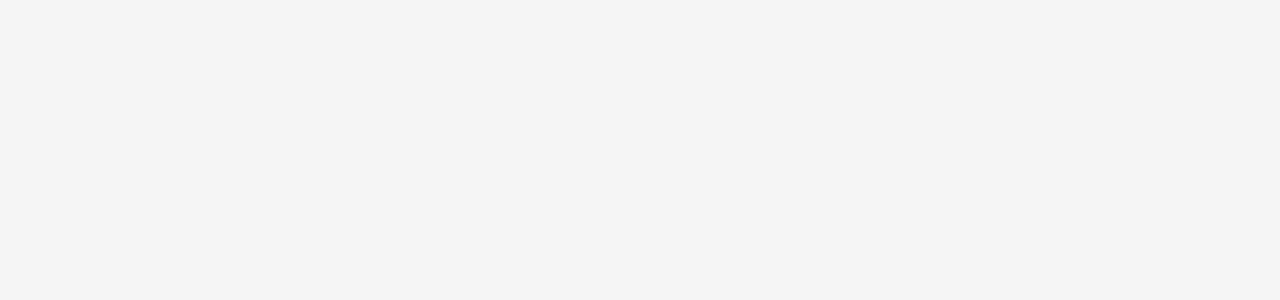
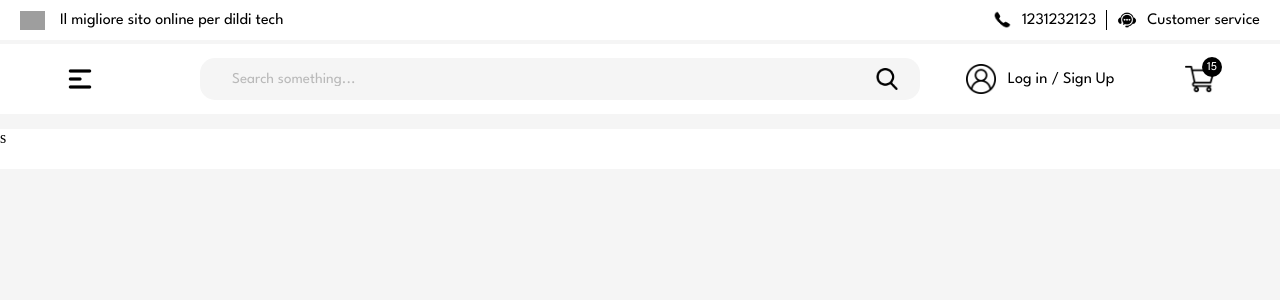
Before and after one commit to AlessioSpd/piattaproj, an Angular app: page /cart in a window 1280 px wide. Before the commit this address led to /. Shown: the top 300 px of the page. Built offline with nearby package versions, Linux system fonts and the light colour scheme; grey boxes are pictures that could not be loaded.

Commit message:
creazione cart page

```diff
--- a/src/app/app-routing.module.ts
+++ b/src/app/app-routing.module.ts
@@ -3,11 +3,13 @@ import { RouterModule, Routes } from '@angular/router';
 import { LandingPageComponent } from './components/landing-page/landing-page.component';
 import { SearchPageComponent } from './components/search-page/search-page.component';
 import { LoginPageComponent } from './components/login-page/login-page.component';
+import { CartPageComponent } from './components/cart-page/cart-page.component';
 
 const routes: Routes = [
   { path:'', component: LandingPageComponent },
   { path:'search', component: SearchPageComponent },
-  { path: 'login', component: LoginPageComponent}
+  { path: 'login', component: LoginPageComponent},
+  { path: 'cart', component: CartPageComponent}
 ];
 
 @NgModule({
--- a/src/app/app.module.ts
+++ b/src/app/app.module.ts
@@ -11,6 +11,7 @@ import { HttpClientModule } from '@angular/common/http';
 import { ProductModalComponent } from './components/product-modal/product-modal.component';
 import { LoginPageComponent } from './components/login-page/login-page.component';
 import { FormsModule } from '@angular/forms';
+import { CartPageComponent } from './components/cart-page/cart-page.component';
 
 @NgModule({
   declarations: [
@@ -21,6 +22,7 @@ import { FormsModule } from '@angular/forms';
     IDropMenuComponent,
     ProductModalComponent,
     LoginPageComponent,
+    CartPageComponent,
   ],
   imports: [
     BrowserModule,
--- /dev/null
+++ b/src/app/components/cart-page/cart-page.component.html
@@ -0,0 +1,13 @@
+<div class="pageContainer">
+    <app-page-header></app-page-header>
+
+    <div class="pageContainer__cartContainer">s
+        <div class="pageContainer__cartContainer__header">
+            <div class="pageContainer__cartContainer__header__label"></div>
+            <div class="pageContainer__cartContainer__header__priceCount"></div>
+        </div>
+        <div class="pageContainer__cartContainer__itemList">
+            <div class="pageContainer__cartContainer__itemList__item"></div>
+        </div>
+    </div>
+</div>
--- /dev/null
+++ b/src/app/components/cart-page/cart-page.component.scss
@@ -0,0 +1,15 @@
+@import "../../../assets/styles/const-style.scss";
+
+.pageContainer {
+    width: 100%;
+    height: 100%;
+    position: absolute;
+    background-color: $background-color;
+
+    &__cartContainer {
+        margin-top: 15px;
+        width: 100%;
+        height: 40px;
+        background-color: white;
+    }
+}
--- a/src/app/components/page-header/page-header.component.scss
+++ b/src/app/components/page-header/page-header.component.scss
@@ -1,6 +1,7 @@
 @import "../../../assets/styles/const-style.scss";
 
 .topBar {
+    font-family: $main_font;
     width: 100%;
     background-color: $background-panel-color;
     height: 40px;
@@ -70,6 +71,7 @@
     height: 70px;
     background-color: $background-panel-color;
     @include flex_display(none, center);
+    font-family: $main_font;
 
     & > * {
         width: 100%;
--- a/src/app/components/search-page/search-page.component.html
+++ b/src/app/components/search-page/search-page.component.html
@@ -16,7 +16,7 @@
                     <div class="mainContainer__searchResultContainer__filterPanelContainer__filterPanel__filterMenu__filterContainer" [ngStyle]="{'display': !filterMenu.opened ? 'none' : 'inline'}">
                         <div class="mainContainer__searchResultContainer__filterPanelContainer__filterPanel__filterMenu__filterContainer__item" *ngFor="let item of filterMenu.itemMenu; index as i">
                             <div class="mainContainer__searchResultContainer__filterPanelContainer__filterPanel__filterMenu__filterContainer__item--checkbox">
-                                <input type="checkbox" [checked]="item.checked" [ngModel]="inputValue" (ngModelChange)="inputChange(i)">
+                                <input type="checkbox" [checked]="item.checked" [ngModel]="inputValue" (ngModelChange)="inputChange(i)" [disabled]="item.quantita <= 0">
                             </div>
                             <div class="mainContainer__searchResultContainer__filterPanelContainer__filterPanel__filterMenu__filterContainer__item--nameLabel">{{item.nome}}</div>
                             <div class="mainContainer__searchResultContainer__filterPanelContainer__filterPanel__filterMenu__filterContainer__item--quantityLabel">({{item.quantita}})</div>
```
Also changed, not shown: src/app/components/cart-page/cart-page.component.ts (added, +10 -0 lines), 1 other file (tests, documents, lock files or other folders).
